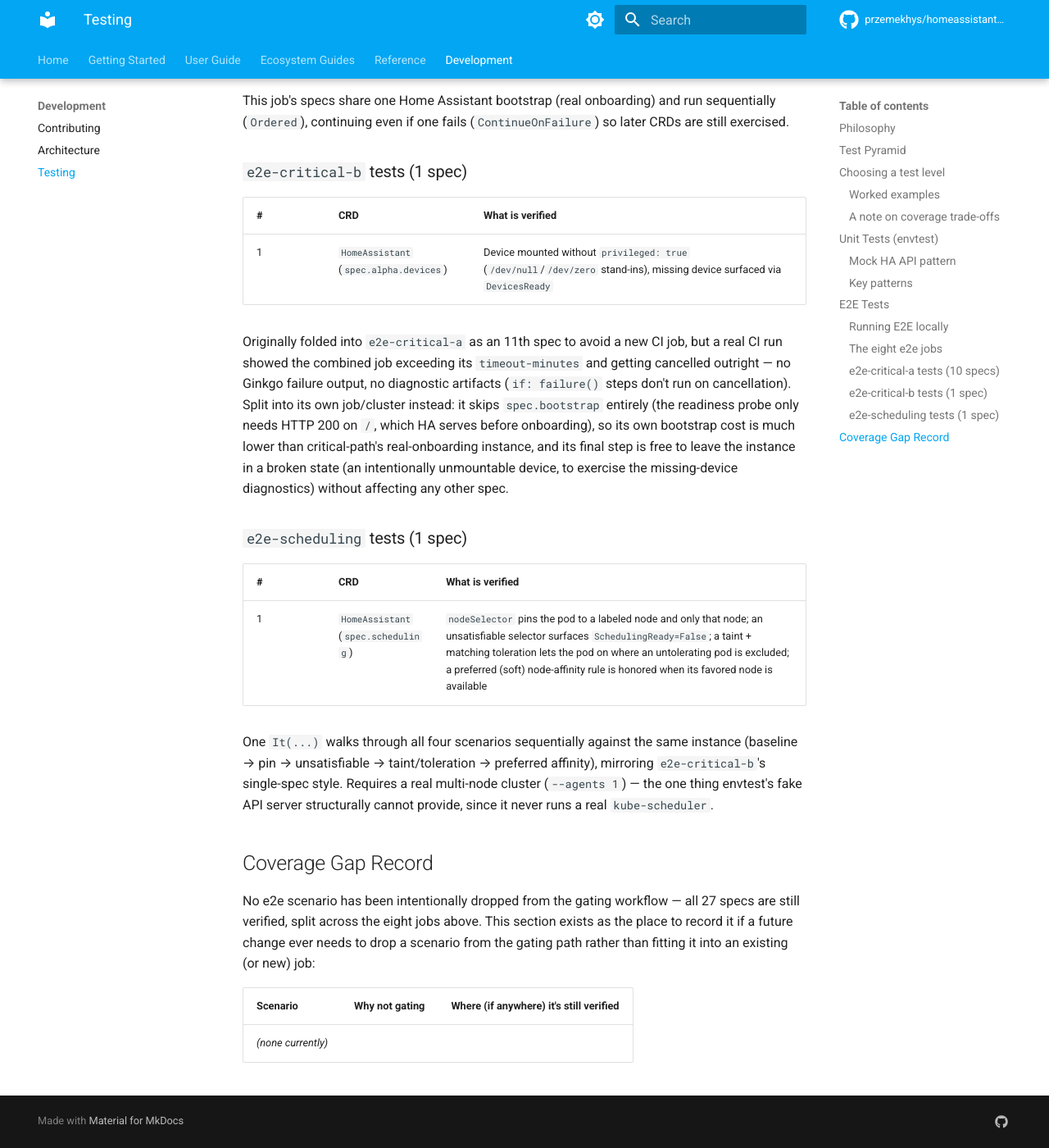
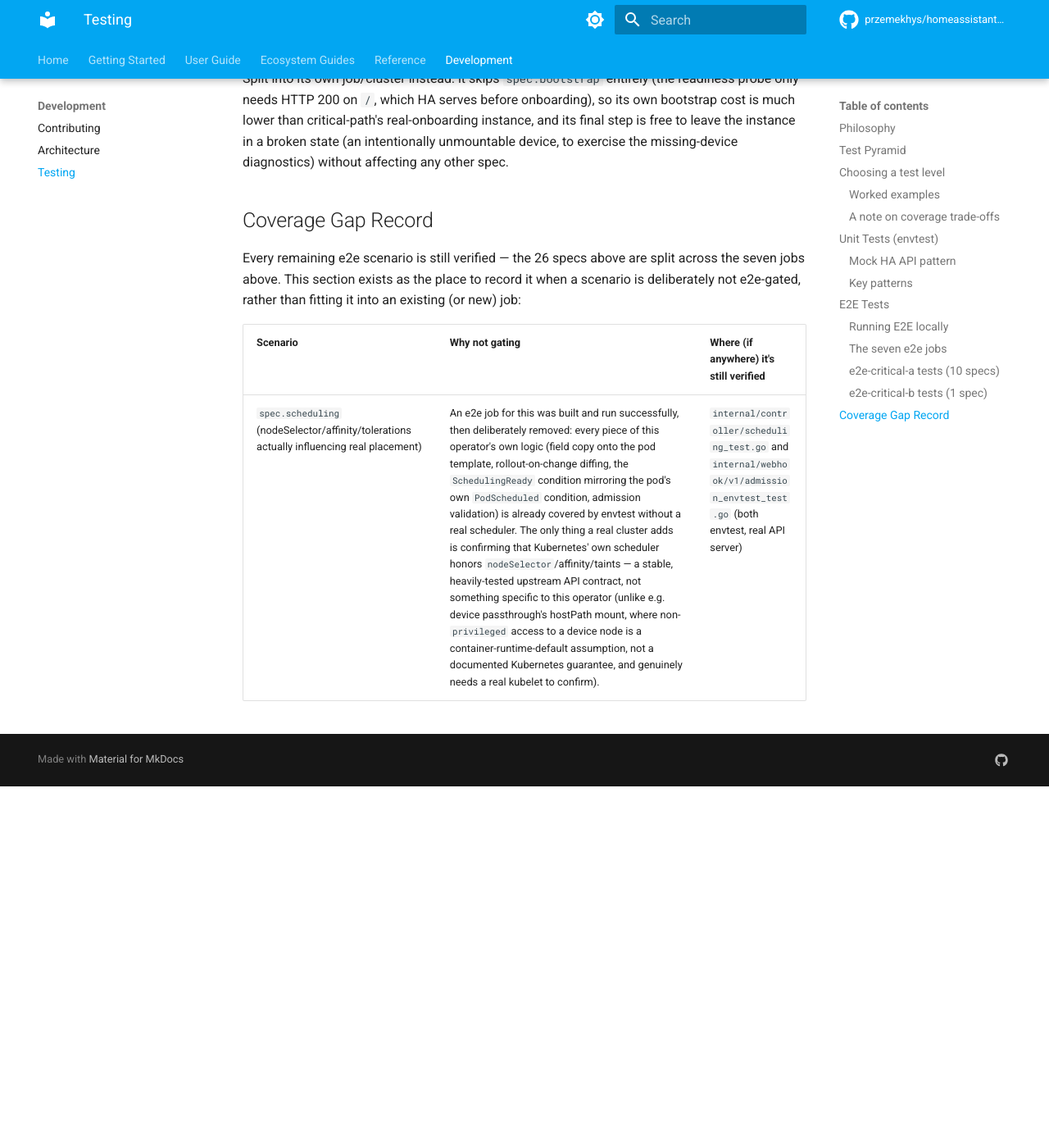
Before and after one commit to agdphd/homeassistant-operator, an MkDocs documentation site: the page built from docs/development/testing.md, in a window 1280 px wide and 1400 px high, scrolled down 7151 px. Shown: the whole window at 82% size. Built offline with MkDocs 1.6.1 and Material for MkDocs 9.7.7, drawn with Linux system fonts in a browser that asks for light colours; comment, search, counter and statistics services are not loaded; after the commit the page ends 8110 px from its top, so only the background shows below that; some of the changed text lies outside the part shown.

Commit message:
test(scheduling): remove e2e-scheduling job and test

````diff
--- a/docs/development/testing.md
+++ b/docs/development/testing.md
@@ -170,9 +170,9 @@ Eventually(func(g Gomega) {
 
 ## E2E Tests
 
-**Location**: `test/e2e/*_test.go` (10 files, 27 specs total)
+**Location**: `test/e2e/*_test.go` (9 files, 26 specs total)
 **Framework**: Ginkgo v2 + real k3d cluster
-**Strategy**: Eight independently-labeled suites, run as eight concurrent
+**Strategy**: Seven independently-labeled suites, run as seven concurrent
 GitHub Actions jobs (`.github/workflows/test-e2e-parallel.yml`), so the whole
 workflow — not any single job — targets a **10-minute** budget (see the
 Known gap below: not currently met in practice, closer to 15-20 minutes).
@@ -183,14 +183,13 @@ needs to reference how long the suite takes should point here rather than
 restating a number.
 
 **Goal**: the whole e2e workflow completes in about 10 minutes, split across
-the eight concurrent jobs below.
+the seven concurrent jobs below.
 
 ### Running E2E locally
 
 ```bash
 make test-e2e-critical-a                 # HomeAssistant + sibling CRDs (10 specs)
 make test-e2e-critical-b                 # spec.alpha.devices device passthrough (1 spec)
-make test-e2e-scheduling                 # spec.scheduling pod scheduling controls (1 spec)
 make test-e2e-tls                        # TLS ingress/gateway/native/webhook (5 specs)
 make test-e2e-network-policy             # NetworkPolicy enforcement (1 spec)
 make test-e2e-pod-security                # Pod Security Standards (2 specs)
@@ -201,10 +200,6 @@ make test-e2e-community-repository-b     # HACS-style installs, group B (4 specs
 Each target creates its own fresh k3d cluster (`K3D_MEMORY_E2E=4g` by
 default), runs its `ginkgo run --label-filter=...` subset, and tears the
 cluster down afterward — mirroring exactly what each CI job does.
-`test-e2e-scheduling` is the one exception: it overrides
-`K3D_AGENTS_E2E=1` (every other target uses the default `0`), since proving
-`nodeSelector`/toleration inclusion and exclusion needs a second, schedulable
-node to prove the pod did — or did not — land there.
 
 Local runs build and use `example.com/homeassistant-operator:v0.0.1` (the
 suite's own default), rebuilding the image each time. CI instead builds the
@@ -213,29 +208,17 @@ and every e2e job downloads and loads that same artifact — set
 `E2E_SKIP_IMAGE_BUILD=true` and `E2E_IMG=<tag>` to reproduce that
 skip-the-rebuild behavior locally against a pre-built image.
 
-### The eight e2e jobs
+### The seven e2e jobs
 
 | Job | Label filter | Specs | What is verified |
 |---|---|---|---|
 | `e2e-critical-a` | `critical-path && group-a` | 10 | All CRDs' core lifecycle (see table below) — shares one HA bootstrap |
 | `e2e-critical-b` | `critical-path && group-b` | 1 | `spec.alpha.devices` device passthrough — own cluster/instance, no shared bootstrap |
-| `e2e-scheduling` | `scheduling` | 1 | `spec.scheduling` node selector/affinity/tolerations/priority class actually influence real placement, not just that the fields round-trip |
 | `e2e-tls` | `tls` | 5 | TLS via Ingress, Gateway API, native HA TLS, and the validating webhook |
 | `e2e-network-policy` | `network-policy` | 1 | `spec.alpha.networkPolicy` actually restricts traffic, not just that the object exists |
 | `e2e-pod-security` | `pod-security` | 2 | Operator namespace enforces the `restricted` Pod Security Standard |
 | `e2e-community-repository-a` | `community-repository && group-a` | 3 | `HomeAssistantCommunityRepository`: integration + theme install, theme ref-update |
 | `e2e-community-repository-b` | `community-repository && group-b` | 4 | `HomeAssistantCommunityRepository`: python_script + template + plugin install, deletion |
-
-`e2e-scheduling` is its own standalone label (not folded into
-`critical-path`'s group-a/b scheme) because it's a genuinely new domain, not
-a time-budget split of an existing job's specs — same precedent as
-`network-policy`/`pod-security` being their own single-purpose jobs. It is
-also this suite's **first multi-node cluster** (`k3d cluster create
---agents 1`, every other job uses `--agents 0`): proving a `nodeSelector`
-or toleration actually includes or excludes the pod needs an alternative
-node it must (or must not) land on. Its cold-start time against this new
-cluster shape is unproven against real CI yet — flag for re-tightening the
-same way the "Known gap" jobs below were, once real timing data exists.
 
 `critical-path` and `community-repository` both use the generic
 `group-a`/`group-b` (and, if a group ever fills up, `group-c`, ...) label
@@ -321,27 +304,13 @@ instance, and its final step is free to leave the instance in a broken state
 (an intentionally unmountable device, to exercise the missing-device
 diagnostics) without affecting any other spec.
 
-### `e2e-scheduling` tests (1 spec)
-
-| # | CRD | What is verified |
-|---|-----|-----------------|
-| 1 | `HomeAssistant` (`spec.scheduling`) | `nodeSelector` pins the pod to a labeled node and only that node; an unsatisfiable selector surfaces `SchedulingReady=False`; a taint + matching toleration lets the pod on where an untolerating pod is excluded; a preferred (soft) node-affinity rule is honored when its favored node is available |
-
-One `It(...)` walks through all four scenarios sequentially against the
-same instance (baseline → pin → unsatisfiable → taint/toleration →
-preferred affinity), mirroring `e2e-critical-b`'s single-spec style.
-Requires a real multi-node cluster (`--agents 1`) — the one thing envtest's
-fake API server structurally cannot provide, since it never runs a real
-`kube-scheduler`.
-
 ## Coverage Gap Record
 
-No e2e scenario has been intentionally dropped from the gating workflow — all
-27 specs are still verified, split across the eight jobs above.
-This section exists as the place to record it if a future change ever needs
-to drop a scenario from the gating path rather than fitting it into an
-existing (or new) job:
+Every remaining e2e scenario is still verified — the 26 specs above are
+split across the seven jobs above. This section exists as the place to
+record it when a scenario is deliberately not e2e-gated, rather than fitting
+it into an existing (or new) job:
 
 | Scenario | Why not gating | Where (if anywhere) it's still verified |
 |---|---|---|
-| _(none currently)_ | | |
+| `spec.scheduling` (nodeSelector/affinity/tolerations actually influencing real placement) | An e2e job for this was built and run successfully, then deliberately removed: every piece of this operator's own logic (field copy onto the pod template, rollout-on-change diffing, the `SchedulingReady` condition mirroring the pod's own `PodScheduled` condition, admission validation) is already covered by envtest without a real scheduler. The only thing a real cluster adds is confirming that Kubernetes' own scheduler honors `nodeSelector`/affinity/taints — a stable, heavily-tested upstream API contract, not something specific to this operator (unlike e.g. device passthrough's hostPath mount, where non-`privileged` access to a device node is a container-runtime-default assumption, not a documented Kubernetes guarantee, and genuinely needs a real kubelet to confirm). | `internal/controller/scheduling_test.go` and `internal/webhook/v1/admission_envtest_test.go` (both envtest, real API server) |
````
Also changed, not shown: 3 other files.
